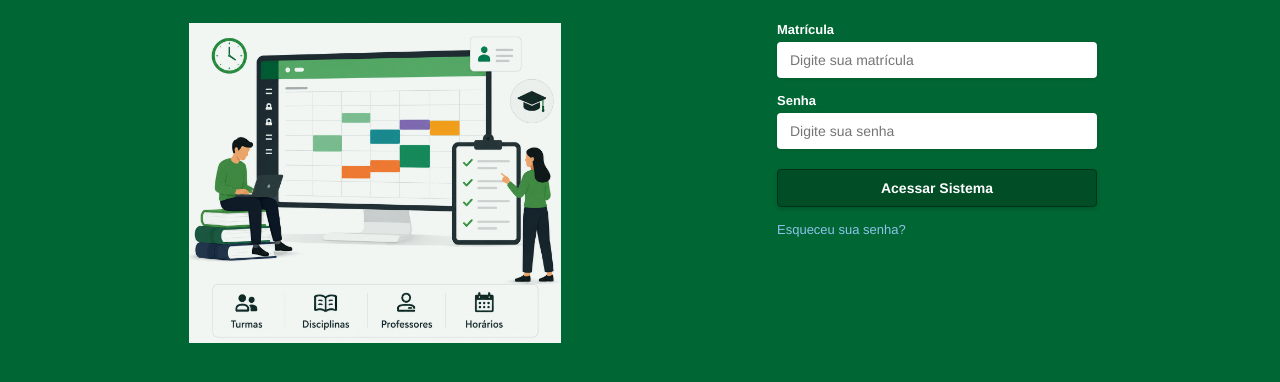
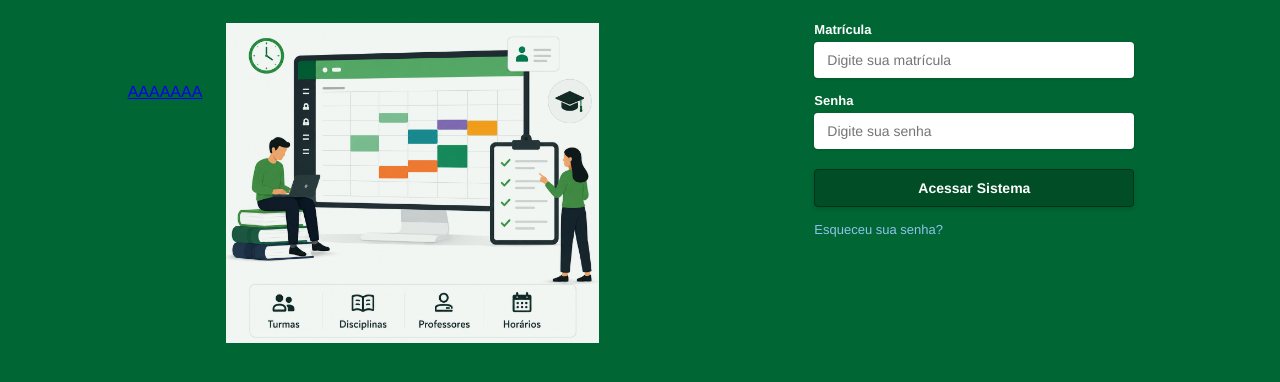
Before and after one commit to Argemiro-lucas/Projeto-de-Hor-rios-Escolares-do-IFMA-CSJR, a plain HTML site: page index.html in a window 1280 px wide. Shown: the part 308-690 px from the top of the page. Drawn offline with Linux system fonts and the light colour scheme.

Commit message:
Fix HTML structure and add link to admin page

```diff
--- a/index.html
+++ b/index.html
@@ -7,7 +7,7 @@
    <link rel="stylesheet" href="style.css">
 </head>
 <body>
-
+<a href="https:adm.html">AAAAAAA</a>
     <img src="logo.jpeg" alt="Logo IFMA" class="logo-superior">
 
     <!-- 1. CONTAINER DE LOGIN -->
```
